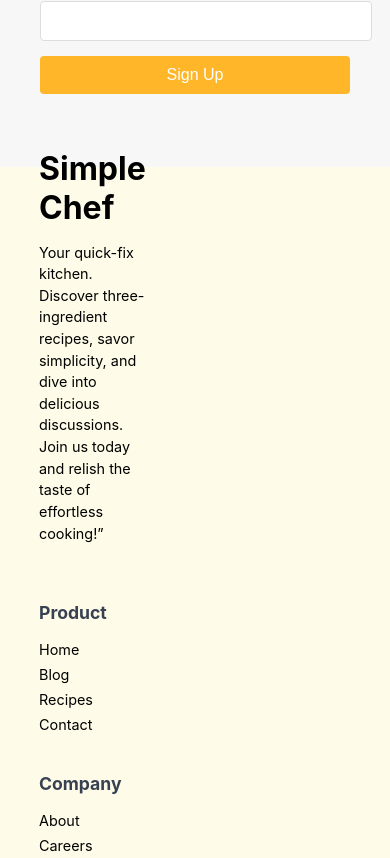
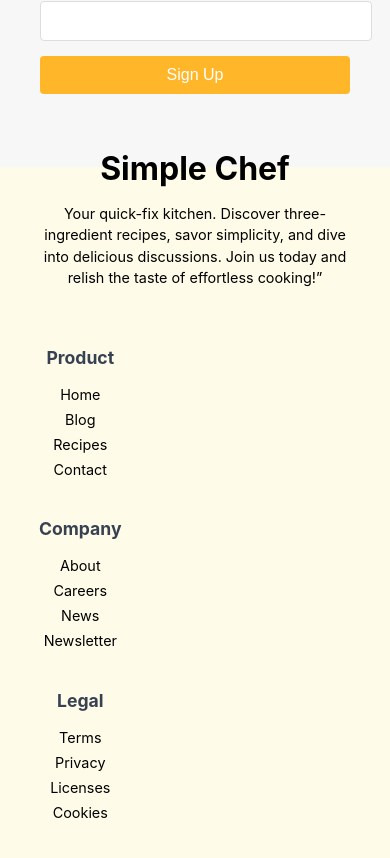
Before and after one commit to dakshkashyap/Simple-Chef, a React (Create React App) app: page /signup in a window 390 px wide. Shown: the part 966-1824 px from the top of the page. Built offline with nearby package versions, Linux system fonts and the light colour scheme.

Commit message:
fixed responsive styling

```diff
--- a/src/components/footer/footer.scss
+++ b/src/components/footer/footer.scss
@@ -29,6 +29,8 @@
 
     @media (max-width: 768px) {
       margin-bottom: 20px;
+      width: 100%;
+      text-align:center;
     }
   }
 
@@ -39,6 +41,7 @@
     width:auto;
     @media (max-width: 768px) {
       width:100%;
+      text-align: center;
     }
   }
 
@@ -69,6 +72,7 @@
     @media (max-width: 768px) {
       margin-right: 0;
       margin-bottom: 0px;
+      text-align:center;
     }
   }
 
```
